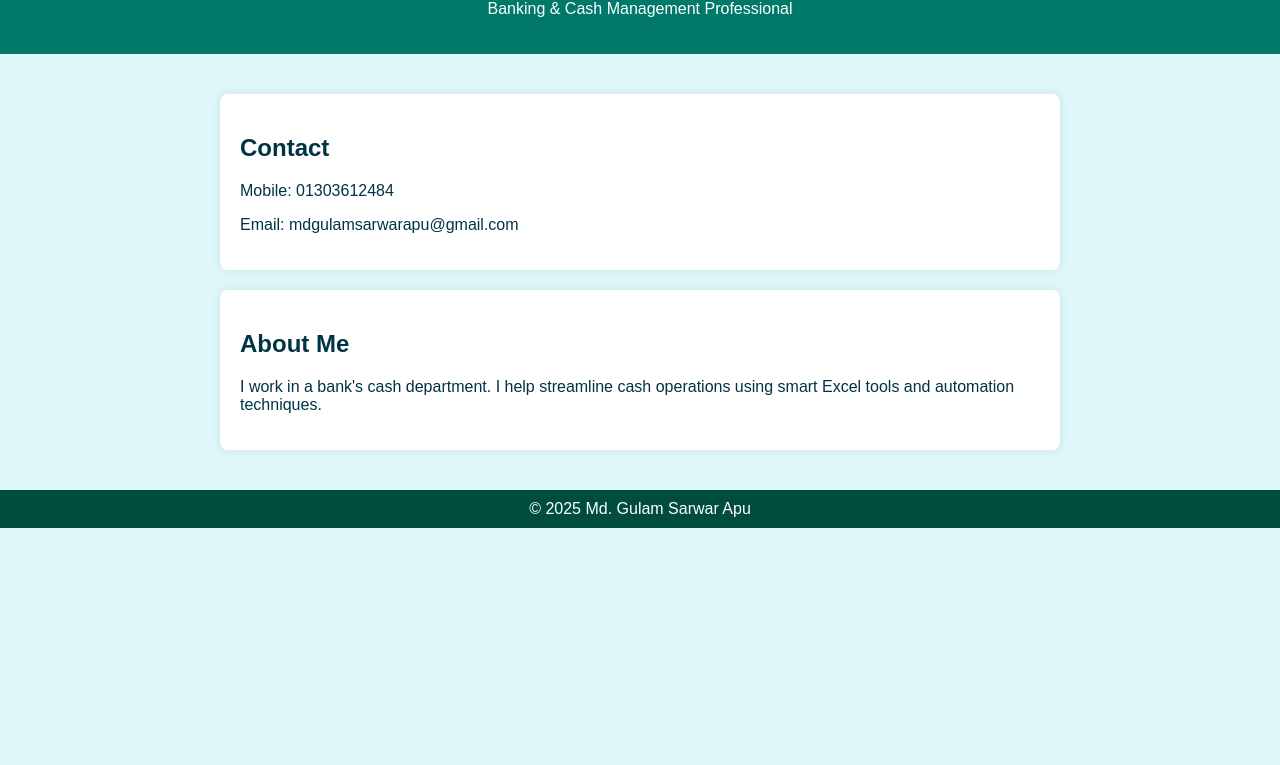
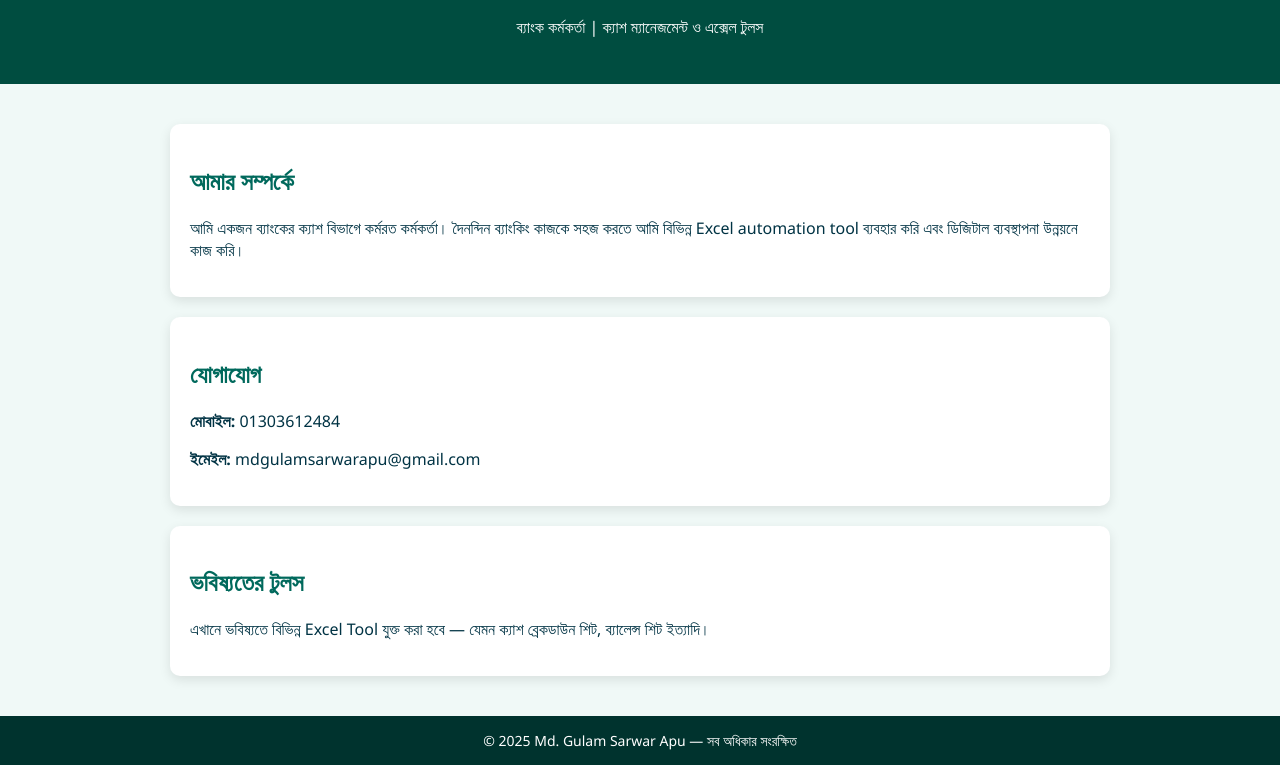
Before and after one commit to sarwarapu/sarwarapu.github.io, a plain HTML site: page index.html in a window 1280 px wide. Shown: the part 100-865 px from the top of the page. Before the commit the page ends 800 px from the top, so only its background shows below. Drawn offline with Linux system fonts and the light colour scheme.

Commit message:
Add files via upload

```diff
--- a/index.html
+++ b/index.html
@@ -1,61 +1,72 @@
 
 <!DOCTYPE html>
-<html lang="en">
+<html lang="bn">
 <head>
   <meta charset="UTF-8" />
   <meta name="viewport" content="width=device-width, initial-scale=1.0"/>
-  <title>Md. Gulam Sarwar Apu</title>
+  <title>Md. Gulam Sarwar Apu | ব্যাংকিং ও ক্যাশ ম্যানেজমেন্ট</title>
+  <meta name="description" content="Md. Gulam Sarwar Apu — একজন অভিজ্ঞ ব্যাংক কর্মকর্তা যিনি ক্যাশ ম্যানেজমেন্ট ও অটোমেশন এক্সেল টুলে দক্ষ।">
+  <meta name="keywords" content="Md. Gulam Sarwar Apu, Bank Cash Management, Excel Tools, Bangladesh Banking">
+  <meta name="author" content="Md. Gulam Sarwar Apu">
   <style>
     body {
-      font-family: Arial, sans-serif;
-      background: #e0f7fa;
+      font-family: 'Segoe UI', sans-serif;
+      background: #f0f9f7;
       color: #003344;
       margin: 0;
       padding: 0;
     }
     header {
-      background: #00796b;
+      background: #004d40;
       color: white;
-      padding: 20px;
+      padding: 30px;
       text-align: center;
     }
     main {
       padding: 20px;
     }
-    .box {
+    .section {
       background: white;
       padding: 20px;
       margin: 20px auto;
-      border-radius: 8px;
-      max-width: 800px;
-      box-shadow: 0 0 10px rgba(0,0,0,0.1);
+      border-radius: 10px;
+      max-width: 900px;
+      box-shadow: 0 4px 12px rgba(0,0,0,0.1);
     }
     footer {
       text-align: center;
-      padding: 10px;
-      background: #004d40;
+      padding: 15px;
+      background: #00332e;
       color: white;
+      font-size: 14px;
+    }
+    h2 {
+      color: #00695c;
     }
   </style>
 </head>
 <body>
   <header>
     <h1>Md. Gulam Sarwar Apu</h1>
-    <p>Banking & Cash Management Professional</p>
+    <p>ব্যাংক কর্মকর্তা | ক্যাশ ম্যানেজমেন্ট ও এক্সেল টুলস</p>
   </header>
   <main>
-    <div class="box">
-      <h2>Contact</h2>
-      <p>Mobile: 01303612484</p>
-      <p>Email: mdgulamsarwarapu@gmail.com</p>
+    <div class="section">
+      <h2>আমার সম্পর্কে</h2>
+      <p>আমি একজন ব্যাংকের ক্যাশ বিভাগে কর্মরত কর্মকর্তা। দৈনন্দিন ব্যাংকিং কাজকে সহজ করতে আমি বিভিন্ন Excel automation tool ব্যবহার করি এবং ডিজিটাল ব্যবস্থাপনা উন্নয়নে কাজ করি।</p>
     </div>
-    <div class="box">
-      <h2>About Me</h2>
-      <p>I work in a bank's cash department. I help streamline cash operations using smart Excel tools and automation techniques.</p>
+    <div class="section">
+      <h2>যোগাযোগ</h2>
+      <p><strong>মোবাইল:</strong> 01303612484</p>
+      <p><strong>ইমেইল:</strong> mdgulamsarwarapu@gmail.com</p>
+    </div>
+    <div class="section">
+      <h2>ভবিষ্যতের টুলস</h2>
+      <p>এখানে ভবিষ্যতে বিভিন্ন Excel Tool যুক্ত করা হবে — যেমন ক্যাশ ব্রেকডাউন শিট, ব্যালেন্স শিট ইত্যাদি।</p>
     </div>
   </main>
   <footer>
-    &copy; 2025 Md. Gulam Sarwar Apu
+    &copy; 2025 Md. Gulam Sarwar Apu — সব অধিকার সংরক্ষিত
   </footer>
 </body>
 </html>
```
